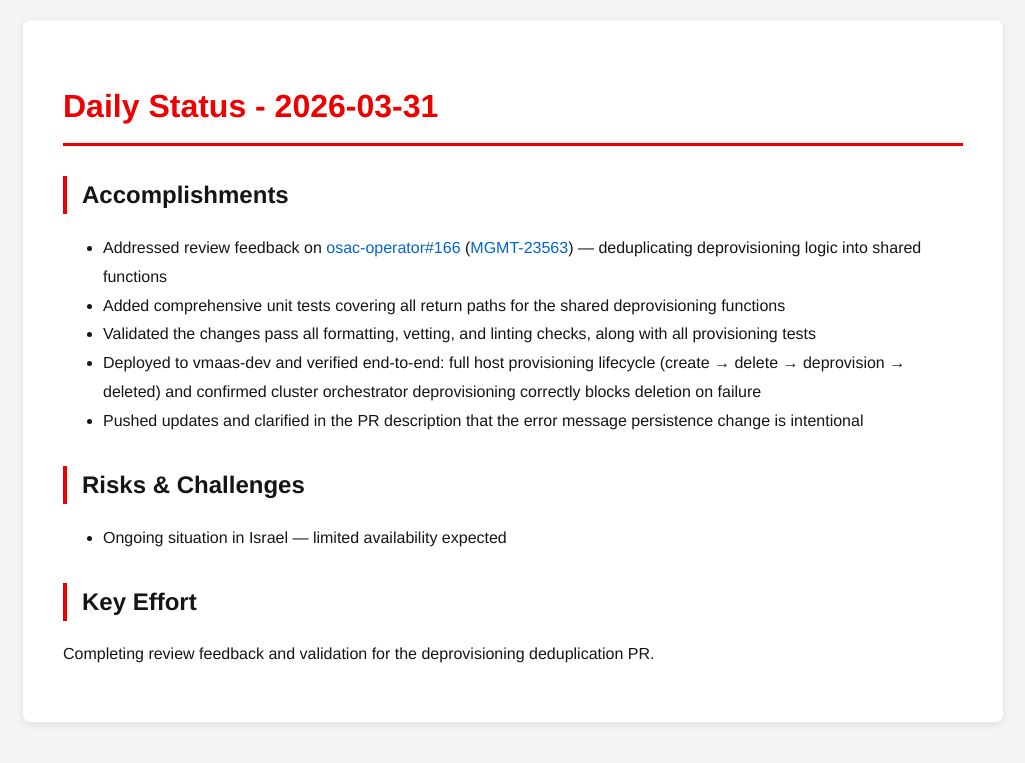
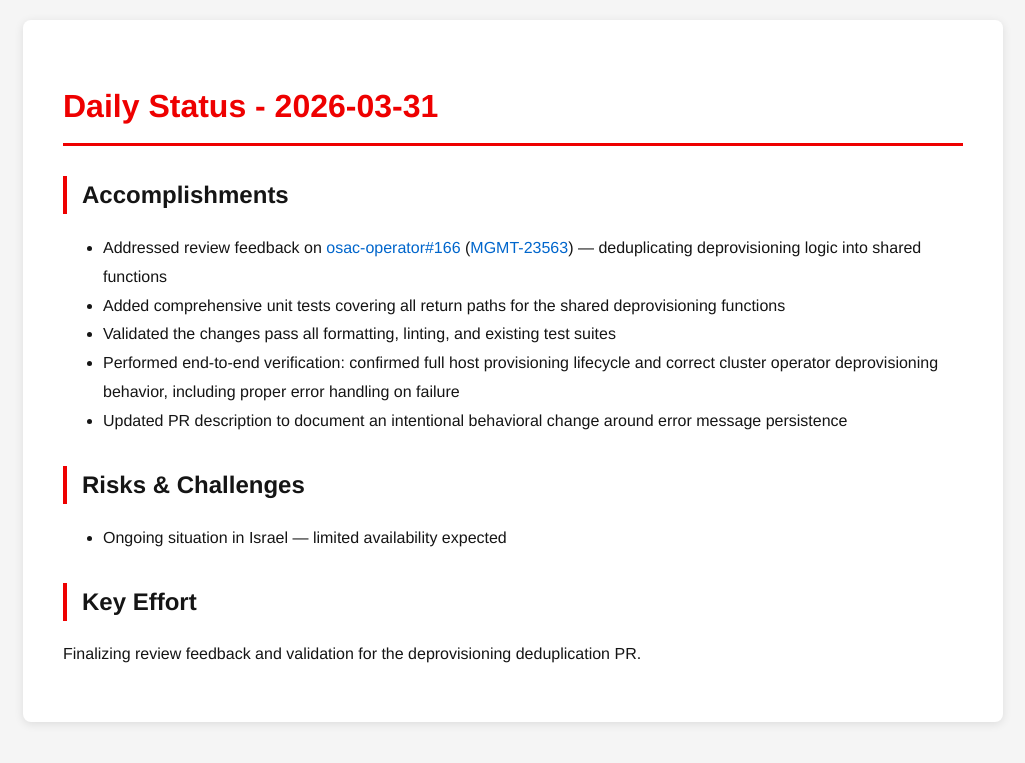
Before and after one commit to tzvatot/daily-status, a Jekyll site: the page built from 2026-03-31.md, in a window 1280 px wide. Shown: the top 763 px of the page, without its empty margins (127-1152 px from the left). Built offline with Jekyll 4.4.1, drawn with Linux system fonts in a browser that asks for light colours.

Commit message:
Daily status update - 2026-03-31

```diff
--- a/2026-03-31.md
+++ b/2026-03-31.md
@@ -9,12 +9,12 @@ date: 2026-03-31
 ## Accomplishments
 - Addressed review feedback on [osac-operator#166](https://github.com/osac-project/osac-operator/pull/166) ([MGMT-23563](https://issues.redhat.com/browse/MGMT-23563)) — deduplicating deprovisioning logic into shared functions
 - Added comprehensive unit tests covering all return paths for the shared deprovisioning functions
-- Validated the changes pass all formatting, vetting, and linting checks, along with all provisioning tests
-- Deployed to vmaas-dev and verified end-to-end: full host provisioning lifecycle (create → delete → deprovision → deleted) and confirmed cluster orchestrator deprovisioning correctly blocks deletion on failure
-- Pushed updates and clarified in the PR description that the error message persistence change is intentional
+- Validated the changes pass all formatting, linting, and existing test suites
+- Performed end-to-end verification: confirmed full host provisioning lifecycle and correct cluster operator deprovisioning behavior, including proper error handling on failure
+- Updated PR description to document an intentional behavioral change around error message persistence
 
 ## Risks & Challenges
 - Ongoing situation in Israel — limited availability expected
 
 ## Key Effort
-Completing review feedback and validation for the deprovisioning deduplication PR.
+Finalizing review feedback and validation for the deprovisioning deduplication PR.
```
